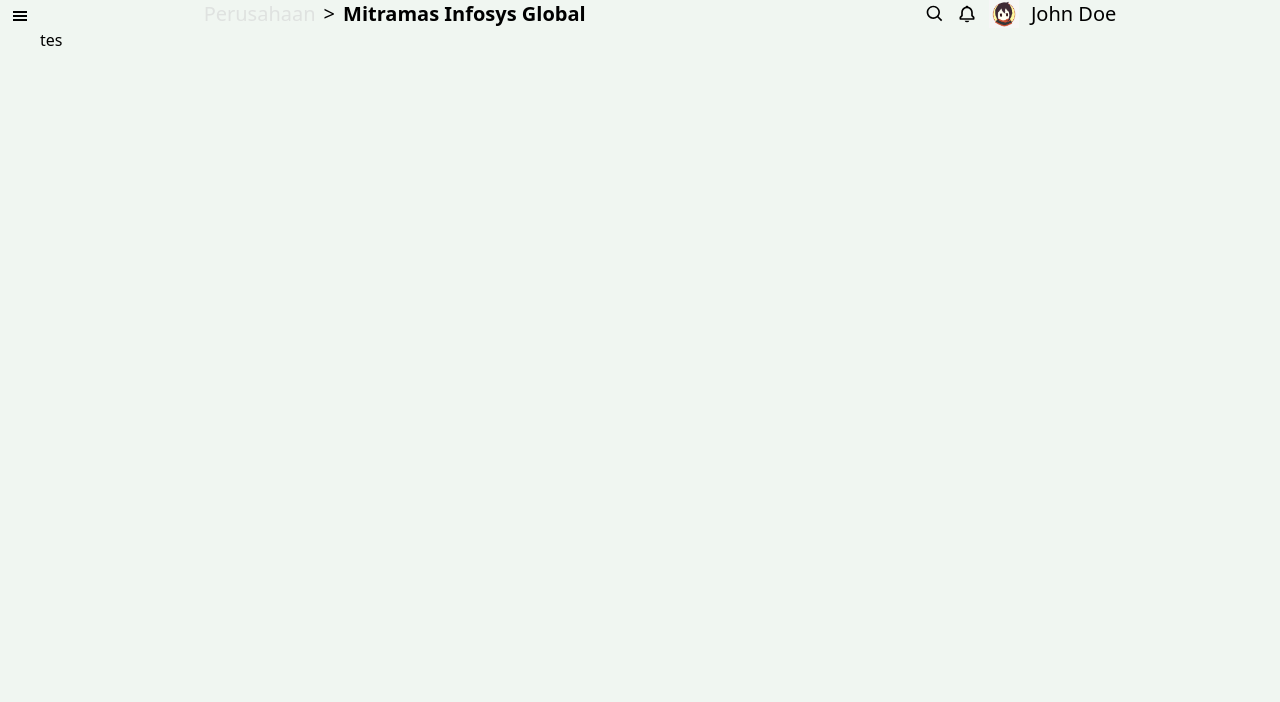
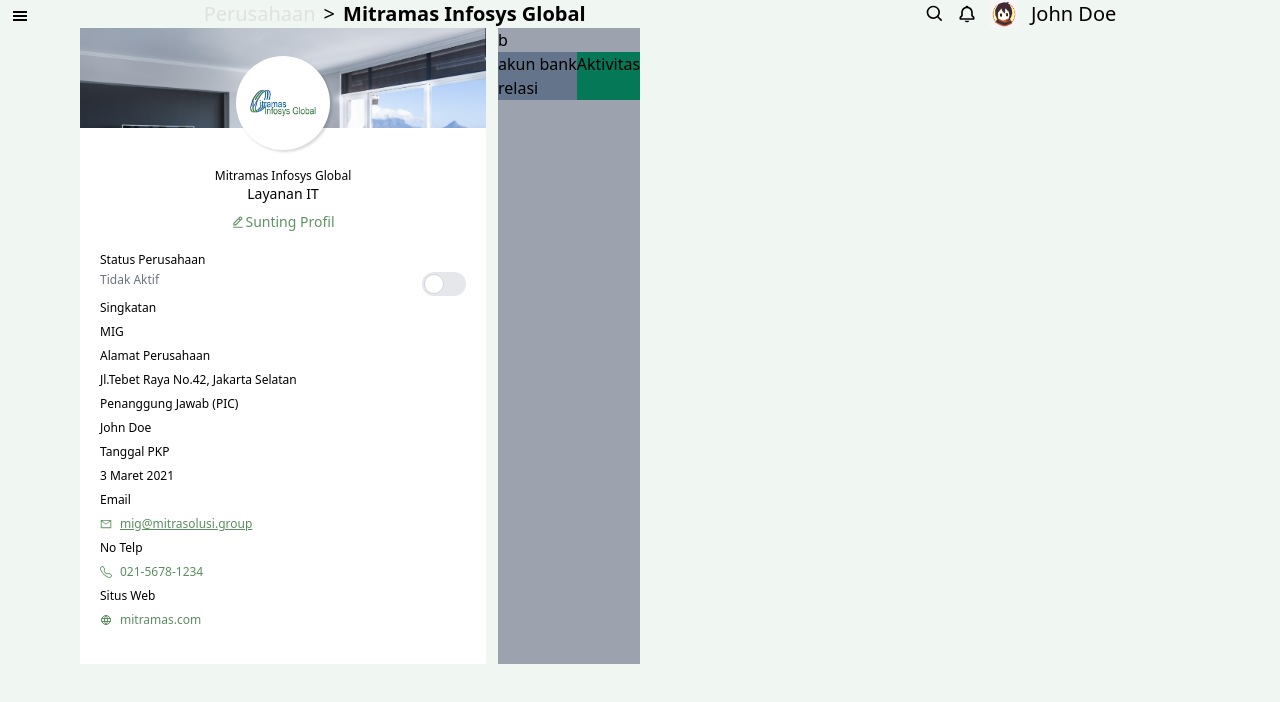
Before and after one commit to cumanangin/mitramas-pre-test, a React (Vite) app in the folder mitramas-pre-test/: page / in a window 1280 px wide. Shown: the top 702 px of the page. Built offline with nearby package versions, Linux system fonts and the light colour scheme.

Commit message:
style: card for profile company

```diff
--- a/mitramas-pre-test/src/App.jsx
+++ b/mitramas-pre-test/src/App.jsx
@@ -1,5 +1,6 @@
 import Sidebars from "./Components/Sidebars";
 import Header from "./Components/Header";
+import CardProfileOffice from "./Components/Cards/CardProfileOffice";
 
 function App() {
   return (
@@ -8,7 +9,19 @@
         <Sidebars />
         <div className="flex-1">
           <Header />
-          tes
+          <div className="mobile:flex mobile:flex-col mobile:justify-center mobile:h-full tablet:justify-start tablet:flex-row tablet:gap-x-3 tablet:mx-5 pc:mx-10">
+            <CardProfileOffice />
+            <div className="mobile:flex tablet:flex-col bg-gray-400 mobile:my-5 tablet:m-0">
+              b
+              <div className="flex bg-slate-500">
+                <div className="flex-col">
+                  <div>akun bank</div>
+                  <div>relasi</div>
+                </div>
+                <div className="flex bg-emerald-700">Aktivitas</div>
+              </div>
+            </div>
+          </div>
         </div>
       </div>
     </>
--- /dev/null
+++ b/mitramas-pre-test/src/Components/Cards/CardProfileOffice/index.jsx
@@ -0,0 +1,157 @@
+import React, { useState } from "react";
+import cocaCola from "../../../assets/coca-cola-4.svg";
+import Office from "../../../assets/office1.jpg";
+import { BiEditAlt } from "react-icons/bi";
+import { AiOutlineMail } from "react-icons/ai";
+import { BsTelephone } from "react-icons/bs";
+import { TbWorld } from "react-icons/tb";
+import Mitramas from "../../../assets/mitramas.png";
+
+const CardProfileOffice = () => {
+  const [isActive, setIsActive] = useState(false);
+
+  const handleIsActive = () => {
+    setIsActive(true);
+    if (isActive === true) {
+      setIsActive(false);
+    }
+  };
+
+  const aktif = isActive;
+
+  const account = {
+    name: "John Doe",
+  };
+
+  //const active = handleIsActive();
+
+  const company = {
+    address: "Jl.Tebet Raya No.42, Jakarta Selatan",
+    pic: "John Doe",
+    pkp: "3 Maret 2021",
+    email: "mig@mitrasolusi.group",
+    phoneNumber: "021-5678-1234",
+    site: "mitramas.com",
+  };
+
+  return (
+    <div className="bg-white mobile:w-[70%] mobile:h-full tablet:w-[35%] mobile:m-auto tablet:m-0 ">
+      <div
+        className="flex relative bg-cover"
+        style={{ backgroundImage: `url(${Office})` }}
+      >
+        <div className="absolute w-full z-10 mobile:justify-center items-center">
+          <div className="flex justify-center items-center py-7">
+            <div className="bg-white rounded-full p-3 shadow-logo">
+              <img src={Mitramas} alt="" width={70} />
+            </div>
+          </div>
+        </div>
+        <div className="flex justify-center z-20">
+          <div className="py-[50px]"></div>
+        </div>
+      </div>
+      <div>
+        <div className="mobile:flex mobile:flex-col pt-10">
+          <span className="mobile:text-xs mobile:font-medium mobile:flex mobile:justify-center">
+            Mitramas Infosys Global
+          </span>
+          <span className="mobile:flex mobile:justify-center font-light mobile:text-sm">
+            Layanan IT
+          </span>
+          <span className="flex justify-center items-center text-[#5F9263] pt-2 mobile:text-sm">
+            <BiEditAlt />
+            Sunting Profil
+          </span>
+        </div>
+        <div className="pt-5 flex-1 px-5 mobile:text-xs">
+          <div>
+            <span>Status Perusahaan</span>
+            <div className="w-full h-full">
+              <div className="flex justify-between py-1">
+                <div>
+                  {isActive ? (
+                    <span className="text-green-700">Aktif</span>
+                  ) : (
+                    <span className="text-gray-500">Tidak Aktif</span>
+                  )}
+                </div>
+                <label className="flex relative items-center cursor-pointer">
+                  <input
+                    type="checkbox"
+                    value=""
+                    id="default-toggle"
+                    className="sr-only peer"
+                  />
+                  <div
+                    onClick={handleIsActive}
+                    className="w-11 h-6 bg-gray-200 rounded-full peer dark:bg-gray-700 peer-checked:after:translate-x-full peer-checked:after:border-white after:content-[''] after:absolute after:top-[2px] after:left-[2px] after:bg-white after:border-gray-300 after:border after:rounded-full after:h-5 after:w-5 after:transition-all dark:border-gray-600 peer-checked:bg-blue-600"
+                  ></div>
+                </label>
+              </div>
+            </div>
+          </div>
+          <div>
+            <span>Singkatan</span>
+            <div className="w-full h-full">
+              <div className="flex justify-start py-2">
+                <span>MIG</span>
+              </div>
+            </div>
+            <span>Alamat Perusahaan</span>
+            <div className="w-full h-full">
+              <div className="flex justify-start py-2">
+                <span>{company.address}</span>
+              </div>
+            </div>
+            <span className="mobile:block tablet:hidden">PIC</span>
+            <span className="mobile:hidden tablet:block">
+              Penanggung Jawab (PIC)
+            </span>
+            <div className="flex justify-start py-2">
+              <span>{company.pic}</span>
+            </div>
+            <span>Tanggal PKP</span>
+            <div className="w-full h-full">
+              <div className="flex justify-start py-2">
+                <span>{company.pkp}</span>
+              </div>
+            </div>
+            <span>Email</span>
+            <div className="w-full h-full">
+              <div className="flex justify-start py-2">
+                <span className="flex items-center gap-x-2 text-[#5A8E5F]">
+                  <AiOutlineMail />
+                  <u>{company.email}</u>
+                </span>
+              </div>
+            </div>
+            <span>No Telp</span>
+            <div className="w-full h-full">
+              <div className="flex justify-start py-2">
+                <span className="flex items-center gap-x-2 text-[#5A8E5F]">
+                  <BsTelephone />
+                  {company.phoneNumber}
+                </span>
+              </div>
+            </div>
+            <span>Situs Web</span>
+            <div className="w-full h-full">
+              <div className="flex justify-start py-2">
+                <a
+                  href="mitramas.com"
+                  className="flex items-center gap-x-2 text-[#5A8E5F]"
+                >
+                  <TbWorld />
+                  {company.site}
+                </a>
+              </div>
+            </div>
+          </div>
+        </div>
+      </div>
+    </div>
+  );
+};
+
+export default CardProfileOffice;
--- a/mitramas-pre-test/tailwind.config.cjs
+++ b/mitramas-pre-test/tailwind.config.cjs
@@ -2,7 +2,11 @@
 module.exports = {
   content: ["./src/**/*.{js,jsx,ts,tsx}"],
   theme: {
-    extend: {},
+    extend: {
+      boxShadow: {
+        logo: "1.95px 1.95px 2.6px rgba(0, 0, 0, 0.15)",
+      },
+    },
     screens: {
       mobile: "320px",
       tablet: "768px",
```
Also changed, not shown: mitramas-pre-test/src/assets/mitramas.png (added), mitramas-pre-test/src/assets/office1.jpg (added).
